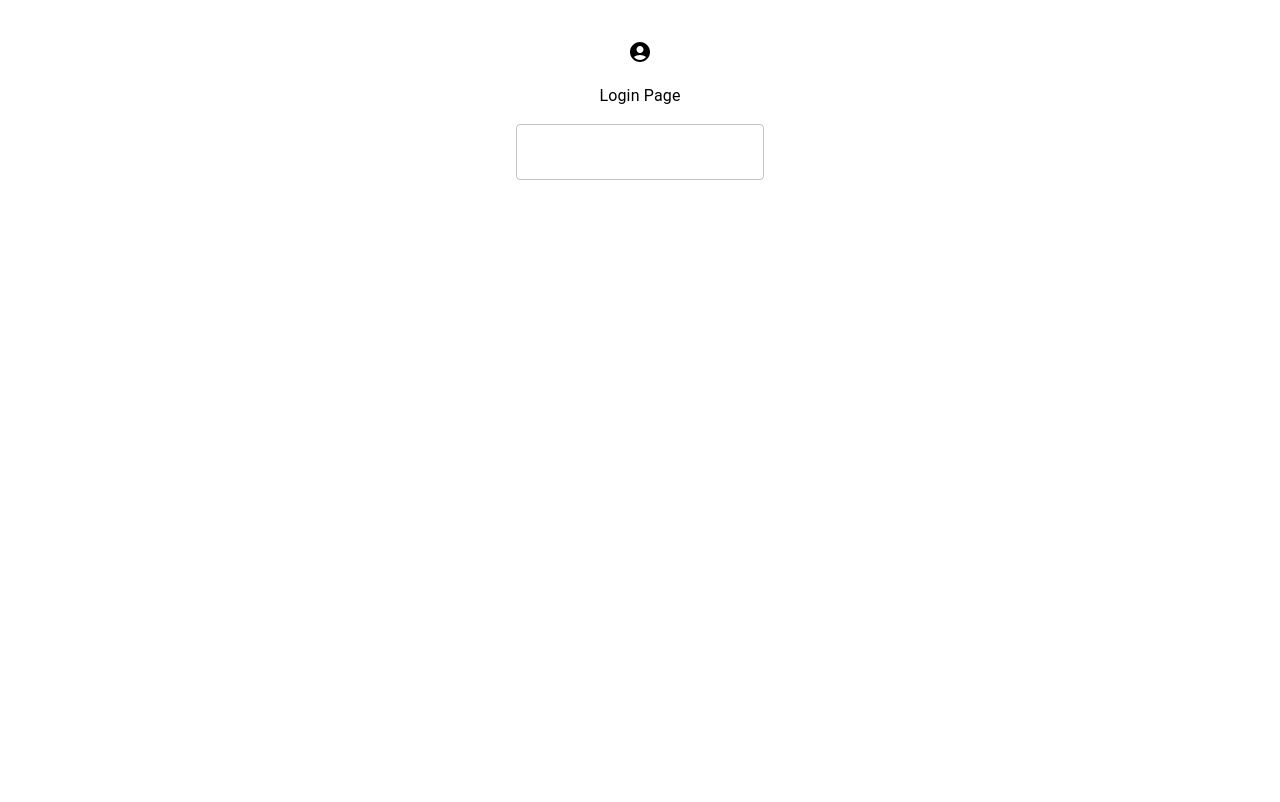
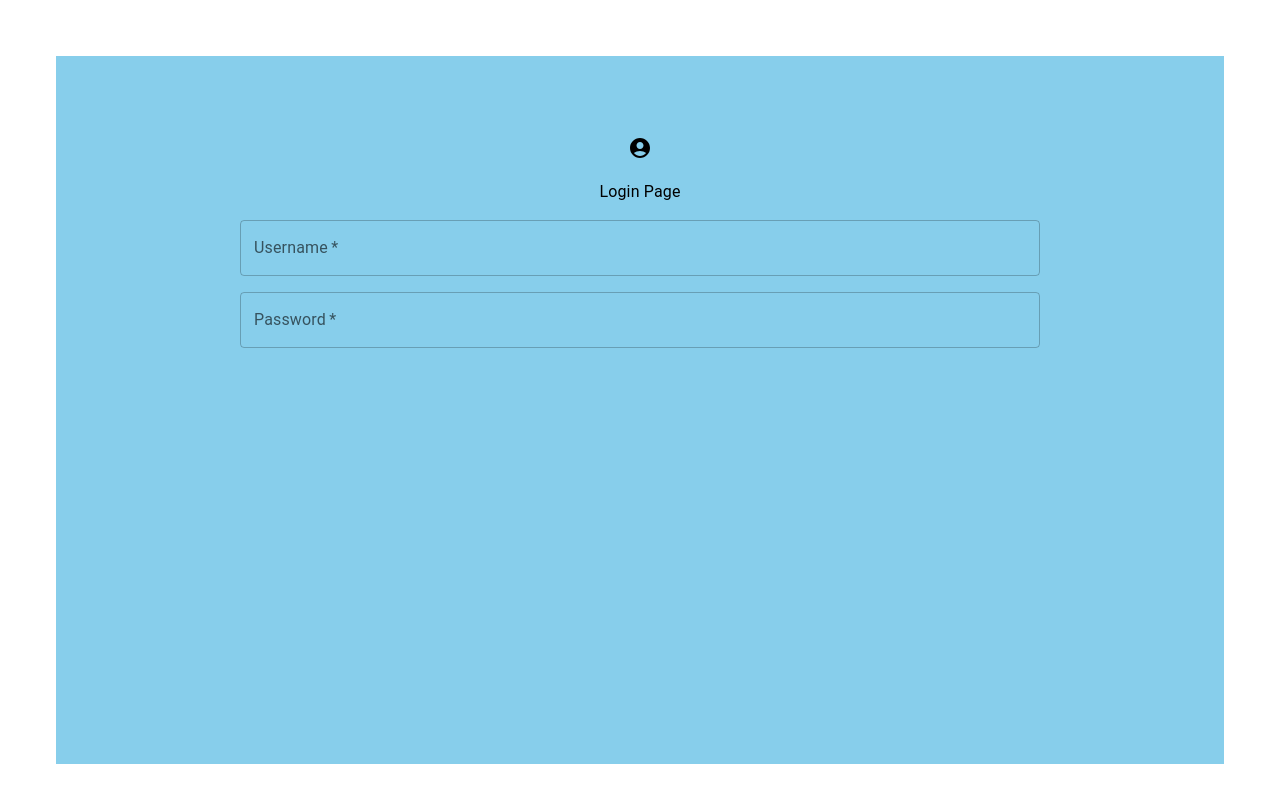
Before and after one commit to Oscar-Ore007/rehab_app, a React (Vite) app: page /login in a window 1280 px wide. Shown: the top 802 px of the page. Built offline with nearby package versions, Linux system fonts and the light colour scheme.

Commit message:
added text fields to login page

```diff
--- a/src/Login.tsx
+++ b/src/Login.tsx
@@ -4,18 +4,50 @@ import AccountCircleIcon from "@mui/icons-material/AccountCircle";
 
 export const Login: React.FC = () => {
 	return (
-		<Box>
+		<Box
+			sx={{
+				backgroundColor: "skyblue",
+				margin: "1rem 1rem 1rem 1rem",
+				padding: "5rem 1rem 25rem 1rem",
+			}}
+		>
 			<AccountCircleIcon />
-            <Typography sx={{
-                margin: '1rem 1rem 1rem 1rem'
-            }}
-            >Login Page
-            </Typography>
+			<Typography
+				sx={{
+					margin: "1rem 1rem 1rem 1rem",
+				}}
+			>
+				Login Page
+			</Typography>
+			<Box
+				sx={{
+					display: "flex",
+					flexDirection: "column",
+					alignItems: "center", // Center items vertically
+				}}
+			>
+				<TextField
+					label='Username'
+					required
+					sx={{
+						width: "50rem",
+						mb: 2,
+					}}
+				>
+					UserName
+				</TextField>
 
-            <TextField
-            >
-                UserName
-            </TextField>
+				<TextField
+					label='Password'
+					required
+					sx={{
+						width: "50rem",
+						mb: 2,
+					}}
+				>
+					Password
+				</TextField>
+			</Box>
 		</Box>
 	);
 };
```
